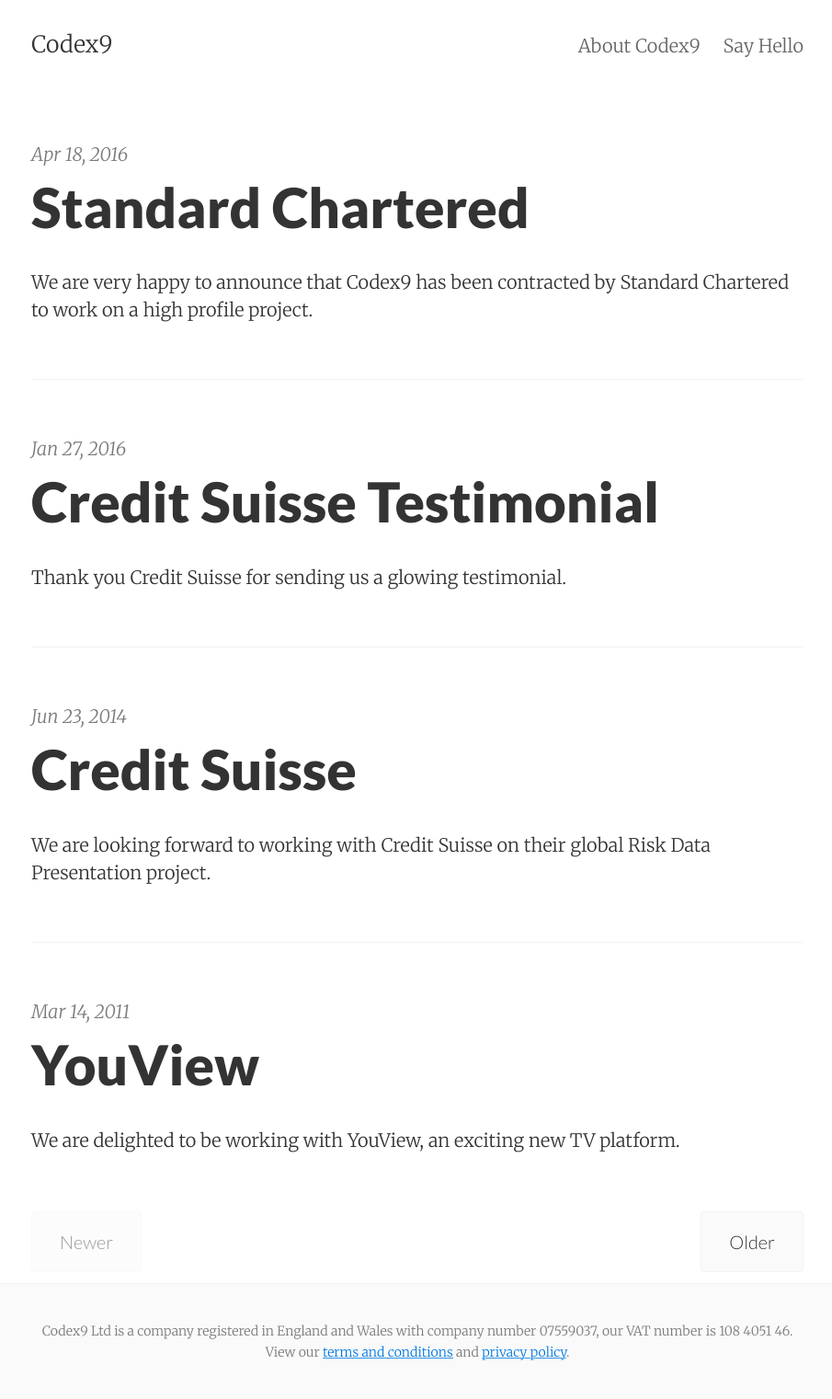
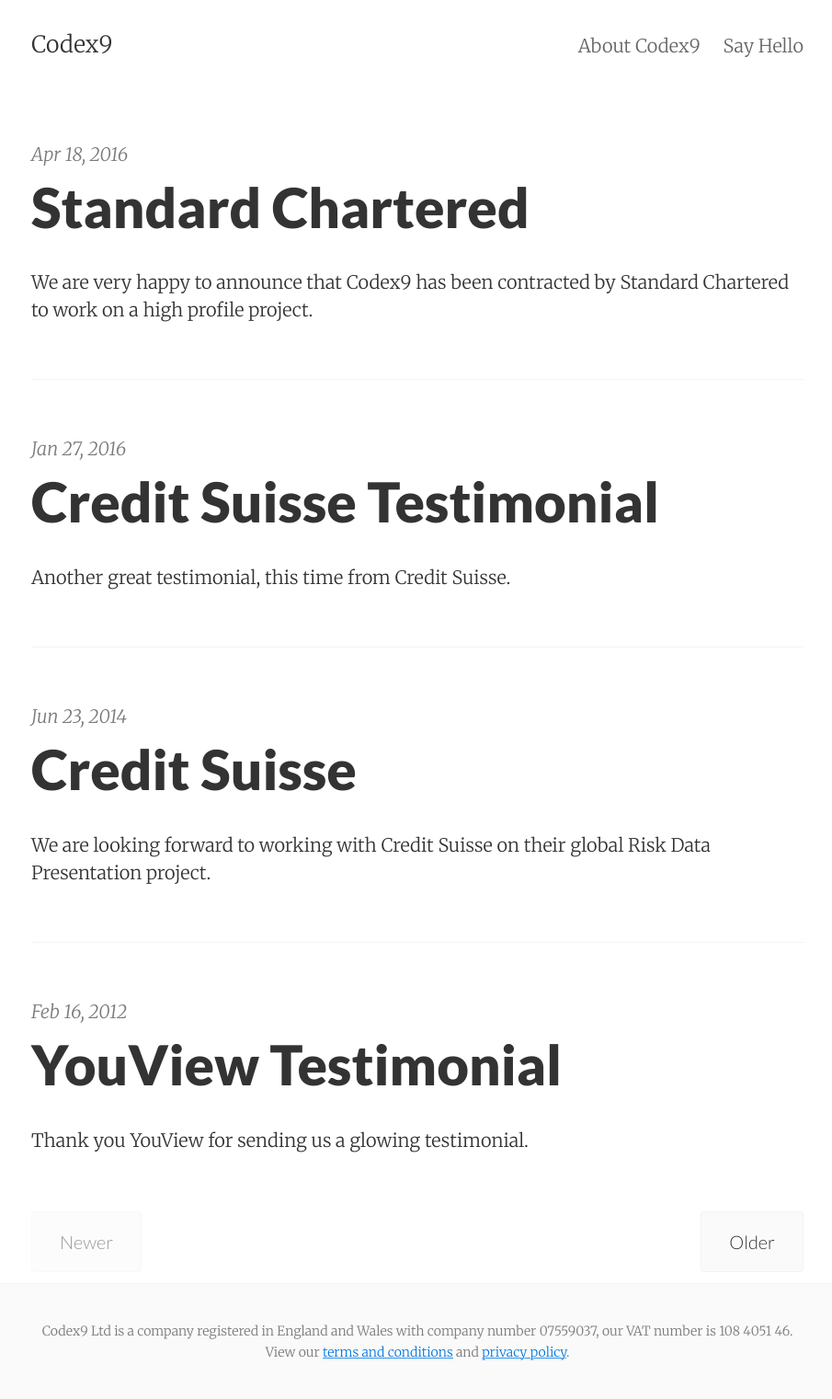
Before and after one commit to derekdon/codex9.github.io, a Jekyll site: the page built from index.html, in a window 1280 px wide. Shown: the whole page at 92% size, without its empty margins (186-1091 px from the left). Built offline with Jekyll 4.4.1, drawn with Linux system fonts in a browser that asks for light colours; the list of posts is cut into pages by our own code.

Commit message:
Added YouView testimonial

```diff
--- /dev/null
+++ b/_posts/2012-02-16-youview-testimonial.md
@@ -0,0 +1,23 @@
+---
+layout:     post
+title:      YouView Testimonial
+date:       2012-02-16 09:00:00
+summary:    Thank you YouView for sending us a glowing testimonial.
+categories: testimonials
+---
+
+<blockquote>
+  <p>
+    Derek has been a real asset to the Flash UI team at YouView. He has strong ideas and communicates them well. When he joined the team we asked him to work on an area of the UI that had real performance problems. He proposed a refactoring which he then presented to the team for peer review and then implemented with a colleague in a fine example of pair programming.
+  </p>
+  <p>
+    Derek really understands the need to keep work flowing through the system and to focus on value. If a code review needs doing or someone needs supporting to enable the unblocking of a piece of work Derek will be all over it.
+  </p>
+  <p>
+    He will also speak up if he thinks things are wrong, and when he does so offers a solution rather than just calling out a problem.
+  </p>
+  <p>
+    It's great to work with someone who has a real hunger and enthusiasm for the work and that is what you get with Derek. I'd welcome the opportunity to work with him again.
+  </p>
+  <footer><cite title="Chris Young, Head of Client Application Development at YouView">Chris Young, Head of Client Application Development at YouView</cite></footer>
+</blockquote>
--- a/_posts/2016-01-27-credit-suisse-testimonial.md
+++ b/_posts/2016-01-27-credit-suisse-testimonial.md
@@ -2,7 +2,7 @@
 layout:     post
 title:      Credit Suisse Testimonial
 date:       2016-01-27 09:00:00
-summary:    Thank you Credit Suisse for sending us a glowing testimonial.
+summary:    Another great testimonial, this time from Credit Suisse.
 categories: testimonials
 ---
 
```
